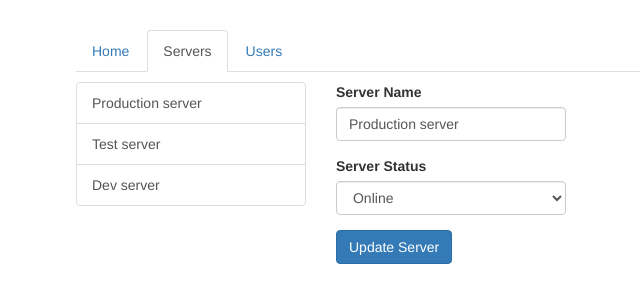
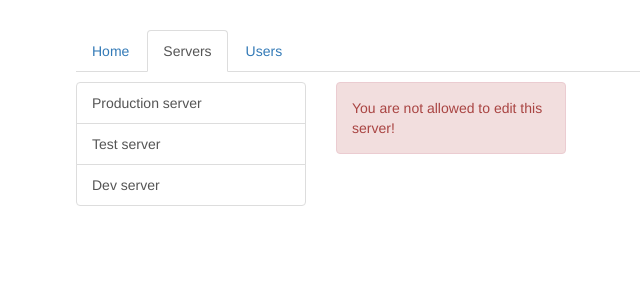
Before and after one commit to gaetanBloch/angular-routing, an Angular app: page /servers/1/edit in a window 1280 px wide. Shown: the top 302 px of the page, without its empty margins (189-829 px from the left). Built offline with nearby package versions, Linux system fonts and the light colour scheme.

Commit message:
Use Query Parameters to be able to edit or not Servers

```diff
--- a/src/app/servers/edit-server/edit-server.component.html
+++ b/src/app/servers/edit-server/edit-server.component.html
@@ -1,3 +1,7 @@
+<div class="alert alert-danger" *ngIf="!allowEdit">
+  <p>You are not allowed to edit this server!</p>
+</div>
+<div *ngIf="allowEdit">
   <div class="form-group">
     <label for="name">Server Name</label>
     <input
@@ -18,4 +22,6 @@
   </div>
   <button
     class="btn btn-primary"
-  (click)="onUpdateServer()">Update Server</button>
+    (click)="onUpdateServer()">Update Server
+  </button>
+</div>
--- a/src/app/servers/edit-server/edit-server.component.ts
+++ b/src/app/servers/edit-server/edit-server.component.ts
@@ -13,6 +13,7 @@ export class EditServerComponent implements OnInit {
   server: Server;
   serverName = '';
   serverStatus = '';
+  allowEdit = false;
 
   constructor(private serversService: ServerService, private route: ActivatedRoute) {
   }
@@ -23,6 +24,9 @@ export class EditServerComponent implements OnInit {
     console.log(this.route.snapshot.fragment);
     this.route.queryParams.subscribe();
     this.route.fragment.subscribe();
+
+    // Determine whether the server is editable or not
+    this.route.queryParams.subscribe((queryParams: Params) => this.allowEdit = queryParams.allowEdit === '1');
 
     this.route.params.subscribe((params: Params) => {
       this.server = this.serversService.getServer(+params.id);
--- a/src/app/servers/servers.component.html
+++ b/src/app/servers/servers.component.html
@@ -3,7 +3,7 @@
     <div class="list-group">
       <a
         [routerLink]="['/servers', server.id]"
-        [queryParams]="{allowEdit: '1'}"
+        [queryParams]="{allowEdit: server.id === 3 ? '1' : '0'}"
         [fragment]="'loading'"
         class="list-group-item"
         *ngFor="let server of servers">
```
Lines whose indentation alone changed are shown as unchanged.
